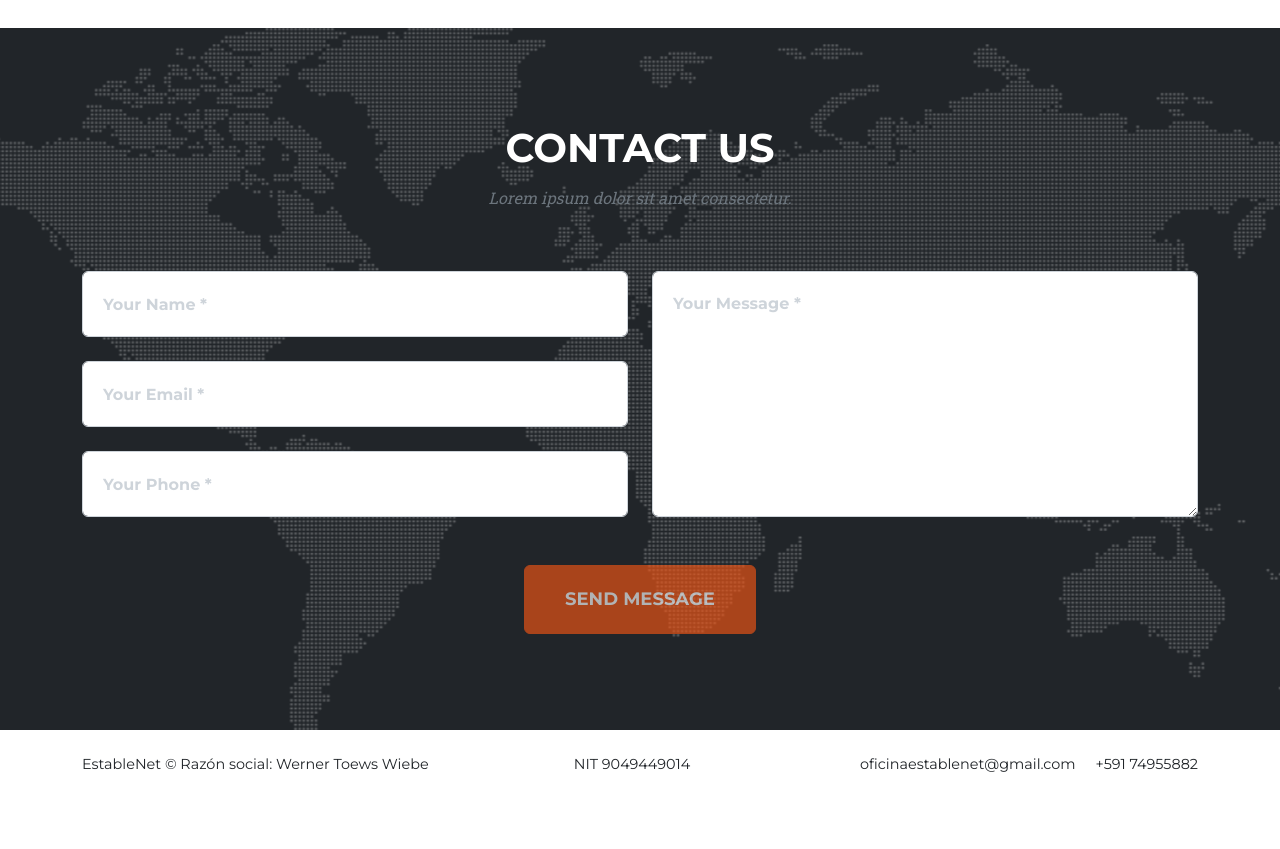
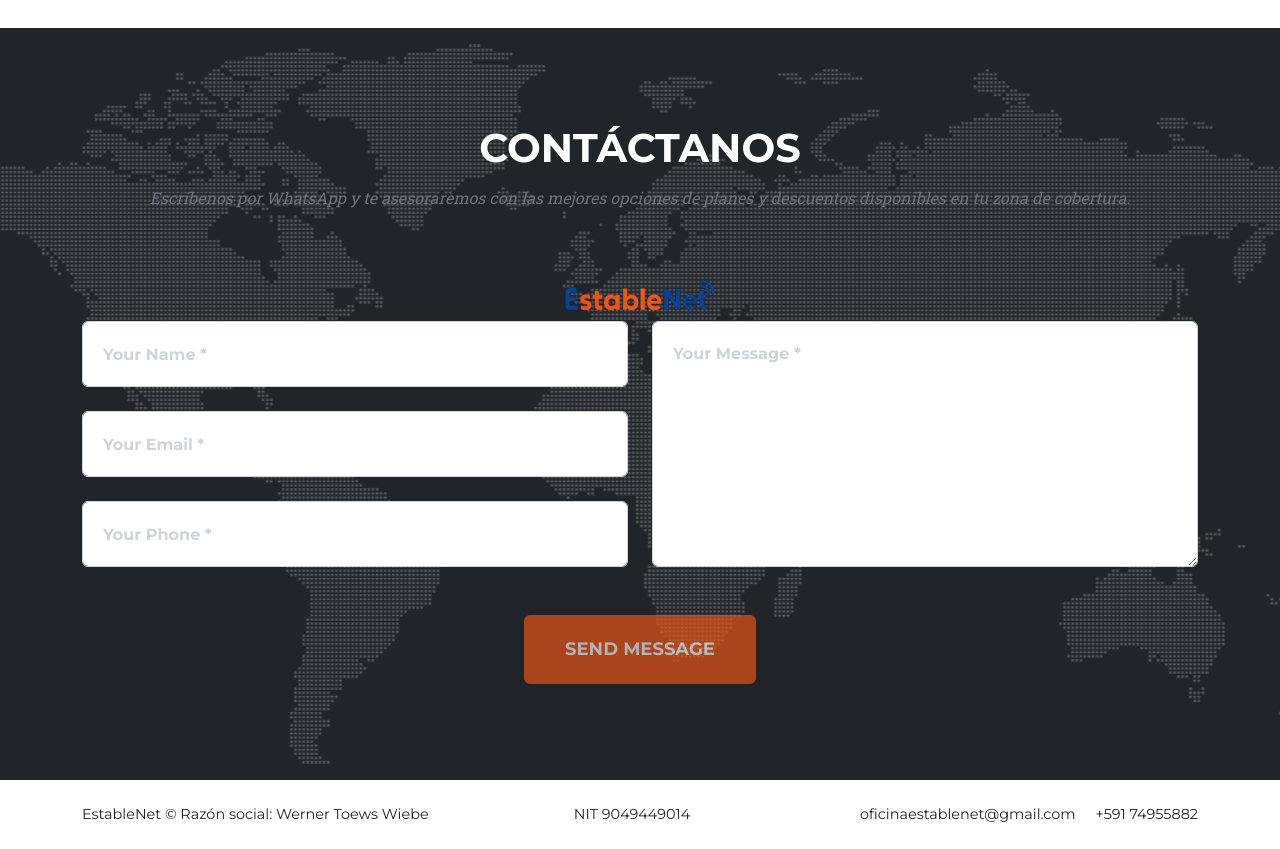
Before and after one commit to EstableNet/establenet, a website: page index.html in a window 1280 px wide. Shown: the part 4860-5709 px from the top of the page. Before the commit the page ends 5660 px from the top, so only its background shows below. Drawn offline with nearby package versions, Linux system fonts and the light colour scheme.

Commit message:
Update index.html

```diff
--- a/index.html
+++ b/index.html
@@ -258,9 +258,11 @@
         <section class="page-section" id="contact">
             <div class="container">
                 <div class="text-center">
-                    <h2 class="section-heading text-uppercase">Contact Us</h2>
-                    <h3 class="section-subheading text-muted">Lorem ipsum dolor sit amet consectetur.</h3>
-                </div>
+                    <h2 class="section-heading text-uppercase">Contáctanos</h2>
+                    <h3 class="section-subheading text-muted">Escríbenos por WhatsApp y te asesoraremos con las mejores opciones de planes y descuentos disponibles en tu zona de cobertura.</h3>
+                                <div class="text-center mt-4">
+    <img src="dist/assets/img/logo_establenet_isp.png" alt="Establenet ISP" style="max-width:180px;">
+</div>
                 <!-- * * * * * * * * * * * * * * *-->
                 <!-- * * SB Forms Contact Form * *-->
                 <!-- * * * * * * * * * * * * * * *-->
```
